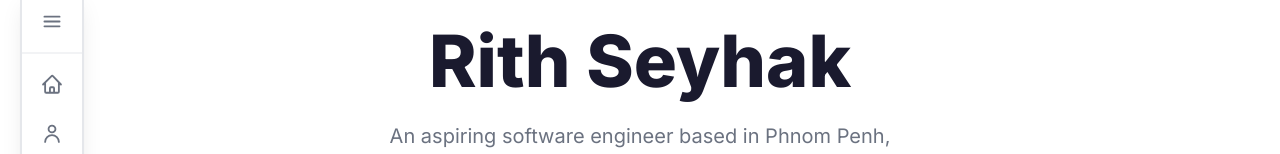
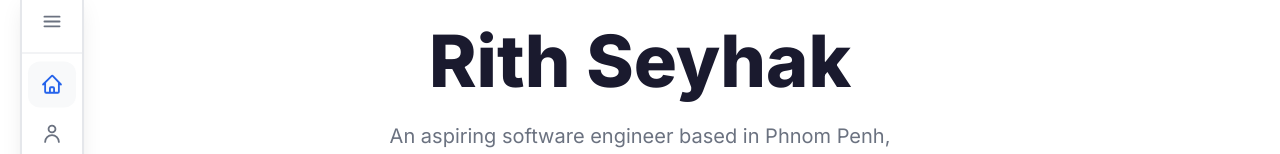
Before and after one commit to KMernDabest/Portfolio.Next, a Next.js app: page / in a window 1280 px wide. Shown: the part 222-376 px from the top of the page. Built offline with nearby package versions, Linux system fonts and the light colour scheme.

Commit message:
Updated sidebar behavior

```diff
--- a/app/layout.tsx
+++ b/app/layout.tsx
@@ -1,8 +1,32 @@
 "use client";
 
 import "./globals.css";
-import { useState } from "react";
+import { useState, useEffect } from "react";
 import { motion, AnimatePresence } from "framer-motion";
+
+function useActiveSection() {
+  const [active, setActive] = useState("home");
+
+  useEffect(() => {
+    const ids = navItems.map((i) => i.href.slice(1));
+    const observers: IntersectionObserver[] = [];
+
+    ids.forEach((id) => {
+      const el = document.getElementById(id);
+      if (!el) return;
+      const observer = new IntersectionObserver(
+        ([entry]) => { if (entry.isIntersecting) setActive(id); },
+        { rootMargin: "-40% 0px -55% 0px", threshold: 0 }
+      );
+      observer.observe(el);
+      observers.push(observer);
+    });
+
+    return () => observers.forEach((o) => o.disconnect());
+  }, []);
+
+  return active;
+}
 
 const navItems = [
   {
@@ -63,6 +87,7 @@ const navItems = [
 
 function SideNav() {
   const [expanded, setExpanded] = useState(false);
+  const active = useActiveSection();
 
   return (
     <motion.nav
@@ -100,11 +125,17 @@ function SideNav() {
       <div className="w-full h-px bg-border mx-0 my-1" />
 
       {/* Nav items */}
-      {navItems.map((item) => (
+      {navItems.map((item) => {
+        const isActive = active === item.href.slice(1);
+        return (
         <div key={item.href} className="relative group/item">
           <a
             href={item.href}
-            className="flex items-center justify-center gap-3 py-3 mx-1.5 rounded-xl text-text-secondary hover:text-accent hover:bg-surface transition-colors"
+            className={`flex items-center justify-center gap-3 py-3 mx-1.5 rounded-xl transition-colors ${
+              isActive
+                ? "text-accent bg-surface"
+                : "text-text-secondary hover:text-accent hover:bg-surface"
+            }`}
           >
             <span className="shrink-0">{item.icon}</span>
             <AnimatePresence>
@@ -129,7 +160,8 @@ function SideNav() {
             </div>
           )}
         </div>
-      ))}
+        );
+      })}
     </motion.nav>
   );
 }
@@ -158,6 +190,7 @@ function Header() {
 
 function MobileNav() {
   const [open, setOpen] = useState(false);
+  const active = useActiveSection();
 
   return (
     <>
@@ -184,17 +217,24 @@ function MobileNav() {
       >
         {/* Nav panel */}
         <nav className="w-40 bg-white border border-border rounded-r-2xl shadow-xl py-4 flex flex-col gap-1">
-          {navItems.map((navItem) => (
+          {navItems.map((navItem) => {
+            const isActive = active === navItem.href.slice(1);
+            return (
               <a
                 key={navItem.href}
                 href={navItem.href}
                 onClick={() => setOpen(false)}
-              className="flex items-center gap-3 px-4 py-3 text-text-secondary hover:text-accent hover:bg-surface transition-colors"
+                className={`flex items-center gap-3 px-4 py-3 transition-colors ${
+                  isActive
+                    ? "text-accent bg-surface"
+                    : "text-text-secondary hover:text-accent hover:bg-surface"
+                }`}
               >
                 <span className="shrink-0">{navItem.icon}</span>
                 <span className="text-sm font-medium">{navItem.label}</span>
               </a>
-          ))}
+            );
+          })}
         </nav>
 
         {/* Half-circle tab */}
```
Lines whose indentation alone changed are shown as unchanged.
